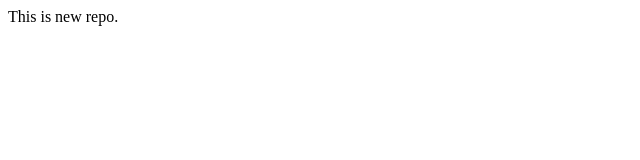
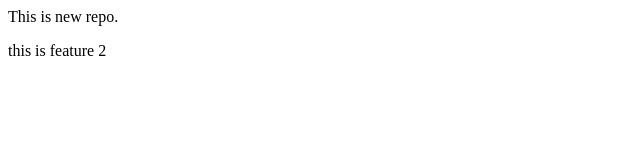
Before and after one commit to SumerManer-17/localrepo, a plain HTML site: page index.html in a window 1280 px wide. Shown: the full height of the page, 0-640 px from the left. Drawn offline with Linux system fonts and the light colour scheme.

Commit message:
adde din feature2 branch

```diff
--- a/index.html
+++ b/index.html
@@ -1 +1,2 @@
 <p>This is new repo.</p>
+<p>this is feature 2</p>
```
